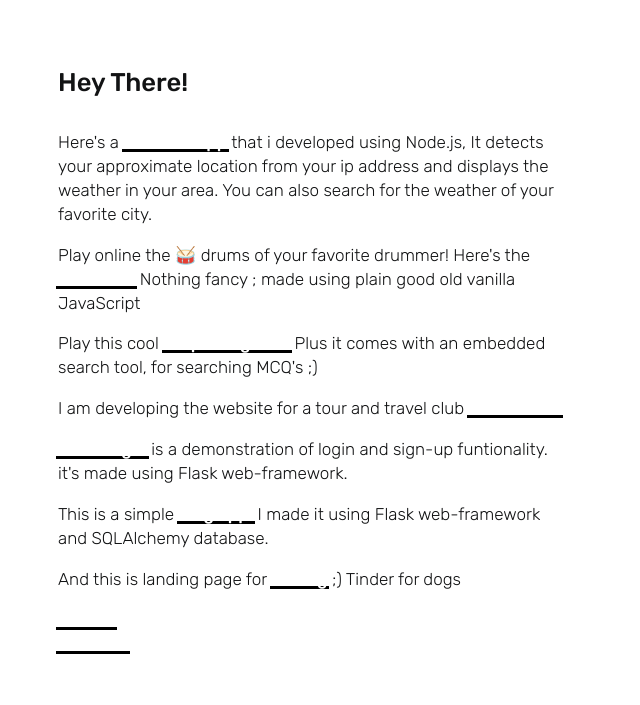
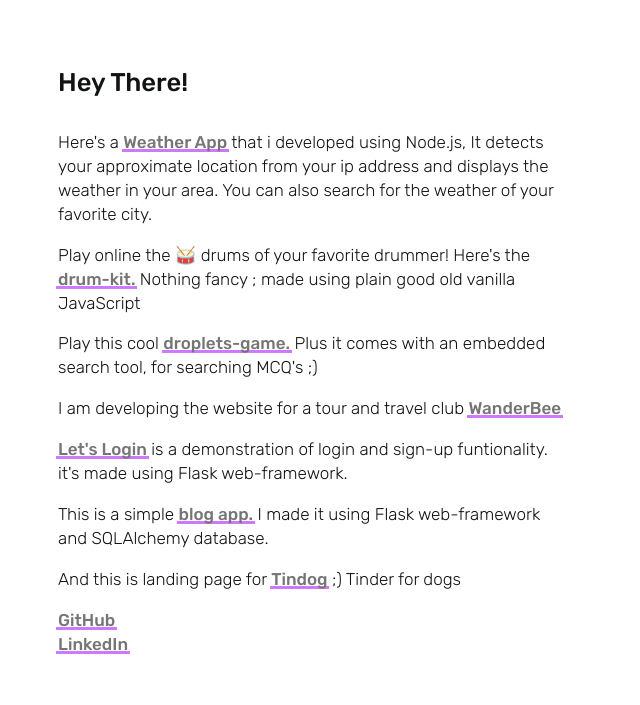
Before and after one commit to shahbaz42/projects, a plain HTML site: page index.html in a window 1280 px wide. Shown: the top 705 px of the page, without its empty margins (0-640 px from the left). Drawn offline with Linux system fonts and the light colour scheme.

Commit message:
Update styles.css

```diff
--- a/styles.css
+++ b/styles.css
@@ -34,7 +34,7 @@ a:after {
 	right: -0.1em;
 	bottom: 0;
 	transition: top 200ms cubic-bezier(0, 0.8, 0.13, 1);
-	background-color: black;
+	background-color: rgba(175, 36, 255, 0.616);
 }
 
 a:hover:after {
@@ -43,17 +43,17 @@ a:hover:after {
 
 a:link {
 	text-decoration: none;
-	color: #fff;
+	color: #757575;
 }
 
 a:visited {
 	text-decoration: none;
-	color: black;
+	color: #757575;
 }
 
 a:hover {
 	text-decoration: none;
-	color: white;
+	color: #000000;
 }
 
 a:active {
```
